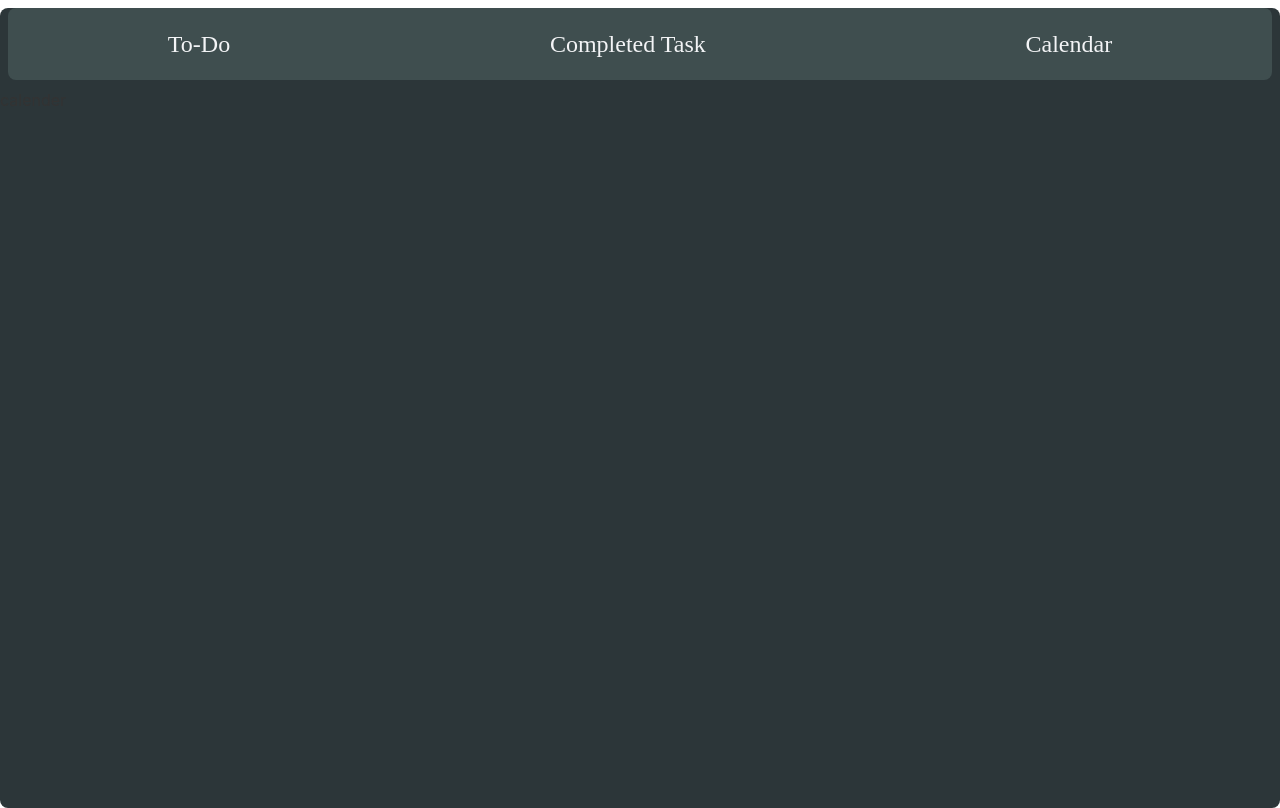
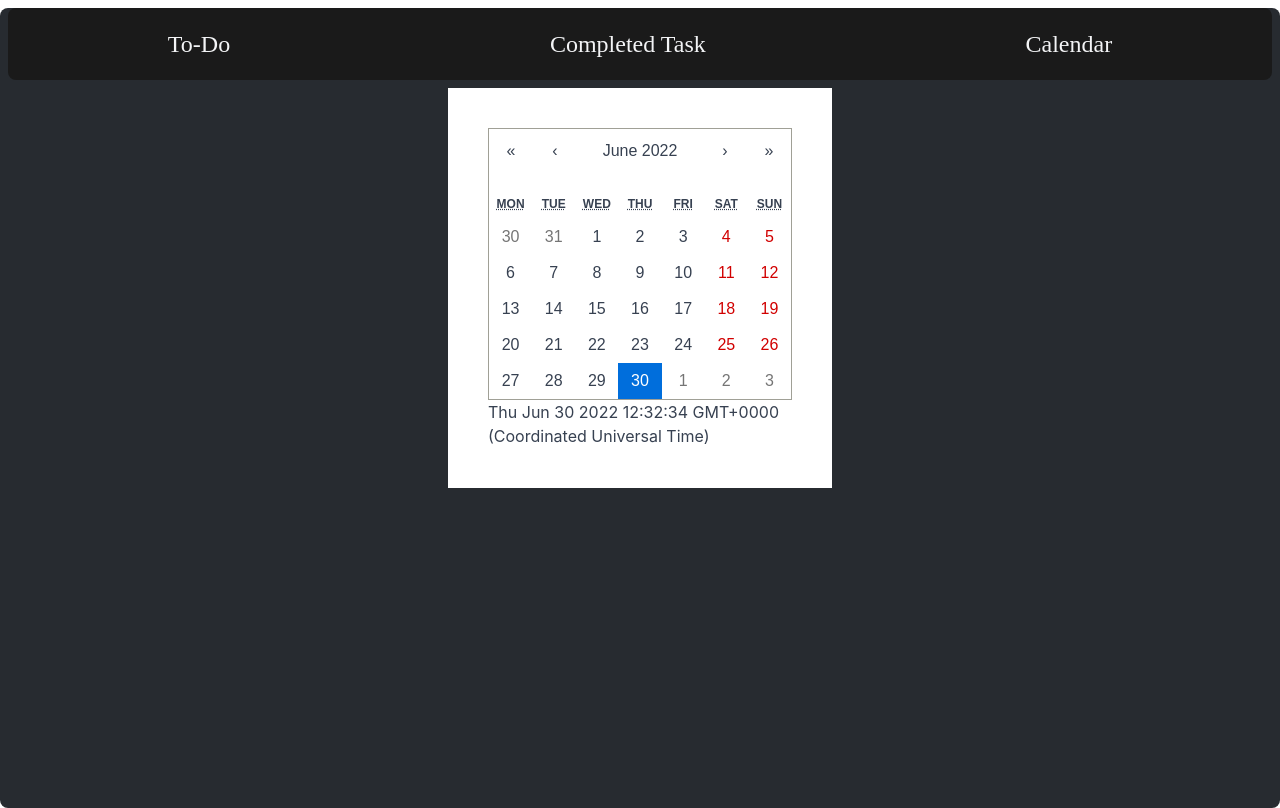
Before and after one commit to mabuhanifa/mern-todo-client-01, a React (Create React App) app: page /calender in a window 1280 px wide. Built offline with nearby package versions, Linux system fonts and the light colour scheme.

Commit message:
footer added

```diff
--- a/src/App.js
+++ b/src/App.js
@@ -7,7 +7,7 @@
 
 function App() {
   return (
-    <div className="max-w-7xl mx-auto bg-[#2C3639] h-screen rounded-lg">
+    <div className="max-w-7xl mx-auto bg-[#272B30] h-screen rounded-lg">
       <Header></Header>
       <Routes>
         <Route path="/todo" element={<ToDo />} />
--- a/src/component/Calender.js
+++ b/src/component/Calender.js
@@ -1,5 +1,17 @@
+import { useState } from "react";
+import Calendar from "react-calendar";
+import 'react-calendar/dist/Calendar.css';
+
 const Calender = () => {
-  return <div>calender</div>;
+  const [date, setDate] = useState(new Date());
+
+  return (
+    <div className="text-gray-700 w-96 mx-auto bg-white p-10">
+      <Calendar onChange={setDate} value={date} />
+      {console.log(date)}
+      {date.toString()}
+    </div>
+  );
 };
 
 export default Calender;
--- /dev/null
+++ b/src/component/Footer.js
@@ -0,0 +1,31 @@
+
+const Footer = () => {
+    return (
+        <footer className="footer p-10 bg-base-300 text-base-content">
+  <div>
+    <span className="footer-title">Services</span>
+    <a className="link link-hover">Branding</a>
+    <a className="link link-hover">Design</a>
+    <a className="link link-hover">Marketing</a>
+    <a className="link link-hover">Advertisement</a>
+  </div>
+  <div>
+    <span className="footer-title">Company</span>
+    <a className="link link-hover">About us</a>
+    <a className="link link-hover">Contact</a>
+    <a className="link link-hover">Jobs</a>
+    <a className="link link-hover">Press kit</a>
+  </div>
+  <div>
+    <span className="footer-title">Social</span>
+    <div className="grid grid-flow-col gap-4">
+      <a><svg xmlns="http://www.w3.org/2000/svg" width="24" height="24" viewBox="0 0 24 24" className="fill-current"><path d="M24 4.557c-.883.392-1.832.656-2.828.775 1.017-.609 1.798-1.574 2.165-2.724-.951.564-2.005.974-3.127 1.195-.897-.957-2.178-1.555-3.594-1.555-3.179 0-5.515 2.966-4.797 6.045-4.091-.205-7.719-2.165-10.148-5.144-1.29 2.213-.669 5.108 1.523 6.574-.806-.026-1.566-.247-2.229-.616-.054 2.281 1.581 4.415 3.949 4.89-.693.188-1.452.232-2.224.084.626 1.956 2.444 3.379 4.6 3.419-2.07 1.623-4.678 2.348-7.29 2.04 2.179 1.397 4.768 2.212 7.548 2.212 9.142 0 14.307-7.721 13.995-14.646.962-.695 1.797-1.562 2.457-2.549z"></path></svg></a>
+      <a><svg xmlns="http://www.w3.org/2000/svg" width="24" height="24" viewBox="0 0 24 24" className="fill-current"><path d="M19.615 3.184c-3.604-.246-11.631-.245-15.23 0-3.897.266-4.356 2.62-4.385 8.816.029 6.185.484 8.549 4.385 8.816 3.6.245 11.626.246 15.23 0 3.897-.266 4.356-2.62 4.385-8.816-.029-6.185-.484-8.549-4.385-8.816zm-10.615 12.816v-8l8 3.993-8 4.007z"></path></svg></a>
+      <a><svg xmlns="http://www.w3.org/2000/svg" width="24" height="24" viewBox="0 0 24 24" className="fill-current"><path d="M9 8h-3v4h3v12h5v-12h3.642l.358-4h-4v-1.667c0-.955.192-1.333 1.115-1.333h2.885v-5h-3.808c-3.596 0-5.192 1.583-5.192 4.615v3.385z"></path></svg></a>
+    </div>
+  </div>
+</footer>>
+    );
+};
+
+export default Footer;
--- a/src/component/Header.js
+++ b/src/component/Header.js
@@ -3,7 +3,7 @@
 const Header = () => {
   return (
     <div>
-      <div className="flex justify-around items-center text-2xl font-andada m-2 bg-[#3F4E4F] text-gray-100 rounded-lg">
+      <div className="flex justify-around items-center text-2xl font-andada m-2 bg-[#1a1a1a] text-gray-100 rounded-lg">
         <Link to="/todo" className="mx-20 my-5">
           To-Do
         </Link>
--- a/src/component/ToDo.js
+++ b/src/component/ToDo.js
@@ -26,12 +26,12 @@
             type="text"
             name="task"
             placeholder="Add new Task"
-            className="p-3 bg-gray-200 w-96 rounded"
+            className="p-2.5 bg-[#eceeef] w-96 rounded"
           />
           <input
             type="submit"
             value="Add new Task"
-            className="btn btn-primary mx-5"
+            className="btn bg-[#8A9196] mx-5 text-black hover:bg-white "
           />
         </form>
       </div>
--- a/src/component/TodoList.js
+++ b/src/component/TodoList.js
@@ -28,7 +28,7 @@
     deleteItem(todo._id);
   };
   return (
-    <div className="my-2 bg-[#DCD7C9] mx-40 rounded-lg flex relative">
+    <div className="my-2 bg-[#fff] mx-40 rounded-lg flex relative">
       <button
         onClick={handleComplete}
         className="h-14 mx-5 flex items-center text-2xl text-green-500"
```
